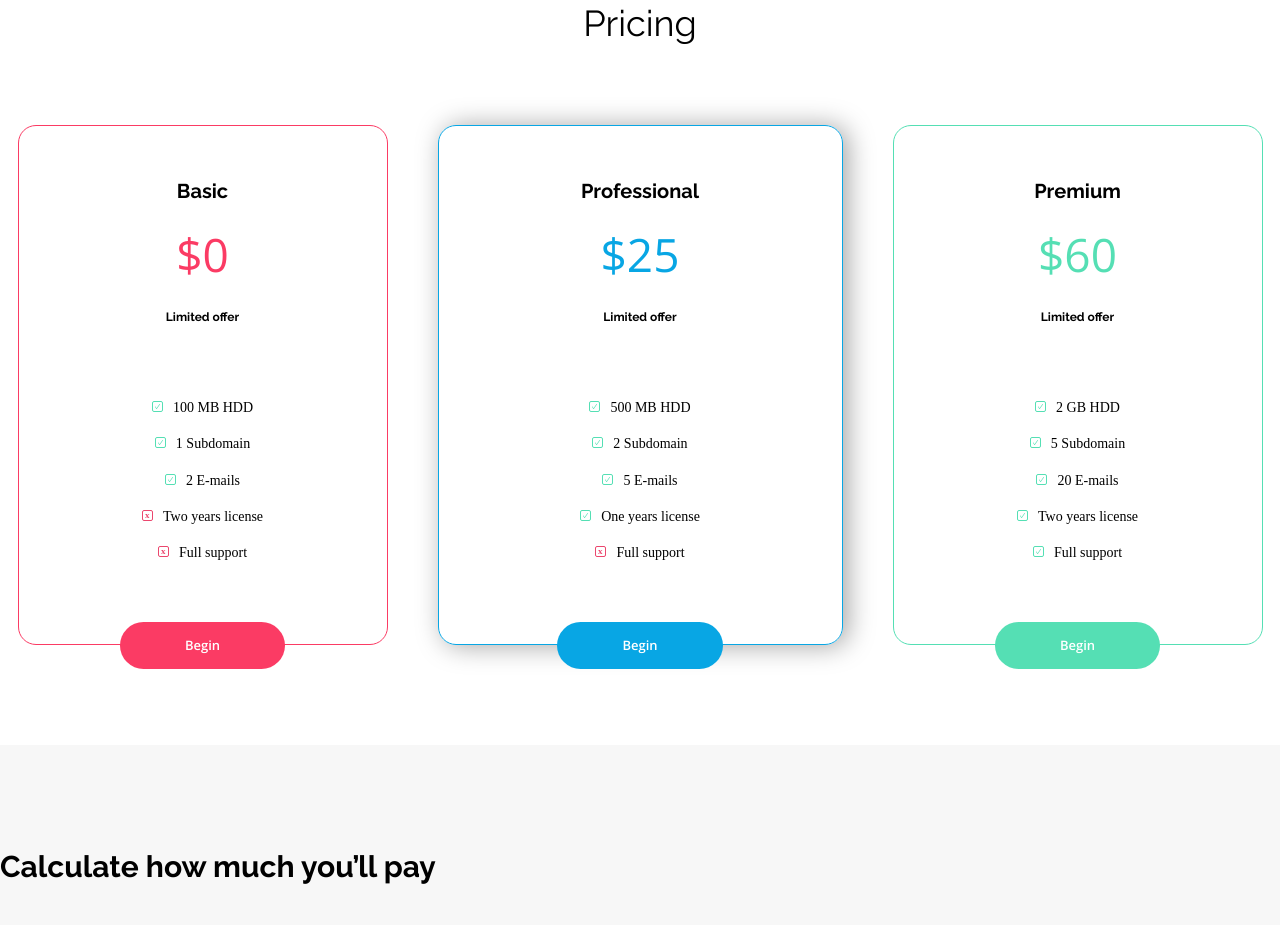
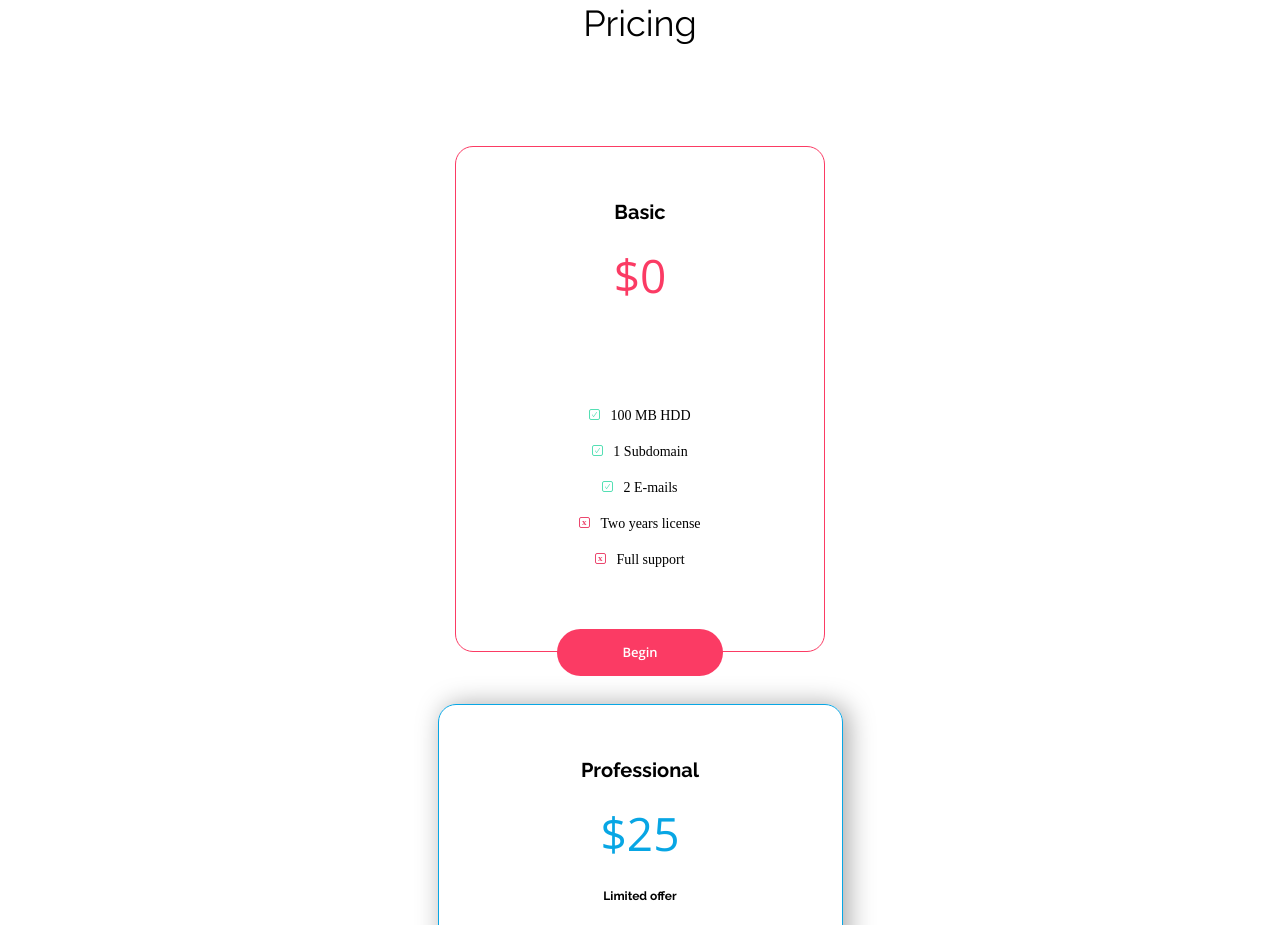
Before and after one commit to oapchk/BestShop_2, a website: page index.html in a window 1280 px wide. Shown: the part 2476-3401 px from the top of the page. Drawn offline with nearby package versions, Linux system fonts and the light colour scheme.

Commit message:
layout fix pricing section and features section

```diff
--- a/index.html
+++ b/index.html
@@ -146,7 +146,7 @@
         <div class="pricing__name">
           <h3 class="version__hdl">Basic</h3>
           <div class="version__price">$0</div>
-          <div class="version__limited">Limited offer</div>
+
         </div>
         <ul class="pricing__features">
           <li class="pricing__item">100 MB HDD</li>
--- a/src/sass/components/pricing.scss
+++ b/src/sass/components/pricing.scss
@@ -12,7 +12,7 @@
     justify-content: center;
     margin-top: px-to-rem(50px);
 
-    @include media-q(xl) {
+    @include media-q(xxl) {
       flex-direction: column;
       gap: px-to-rem(52px);
       margin-top: px-to-rem(71px);
@@ -74,7 +74,7 @@
     margin-bottom: px-to-rem(60px);
     text-align: center;
 
-    @include media-q(sm) {
+    @include media-q(md) {
       width: 50%;
       margin: 0;
     }
@@ -106,23 +106,18 @@
     text-align: center;
     padding-left: 0;
 
-    @include media-q(sm) {
+    @include media-q(md) {
       width: 50%;
       text-align: left;
       flex-direction: row;
       justify-content: left;
-      align-items: flex-start;
+      align-content: flex-start;
     }
   }
 
   .pricing__item {
     font-size: px-to-rem(14px);
     margin-bottom: px-to-rem(20px);
-    @include media-q(sm) {
-      &:last-child {
-        margin-bottom: 0;
-      }
-    }
 
     &::before {
       content: "";
--- a/src/sass/layout/features.scss
+++ b/src/sass/layout/features.scss
@@ -1,5 +1,5 @@
 @import "../variables";
-
+@import "../functions/mixins.scss";
 .features {
   &__hdl {
     margin-bottom: 6rem;
@@ -11,7 +11,7 @@
     text-align: center;
     gap: 13rem;
     margin-bottom: 6.5625rem;
-    @media screen and (max-width: px-to-rem(720px)) {
+    @include media-q(lg) {
       flex-direction: column;
       gap: 2rem;
     }
--- a/src/sass/variables.scss
+++ b/src/sass/variables.scss
@@ -27,7 +27,7 @@ $grid-breakpoints: (
   xs: 0,
   sm: 576px,
   md: 768px,
-  lg: 992px,
+  lg: 900px,
   xl: 1200px,
-  xxl: 1350px,
+  xxl: 1290px,
 );
```
Also changed, not shown: src/css/main.css, 1 other file.
